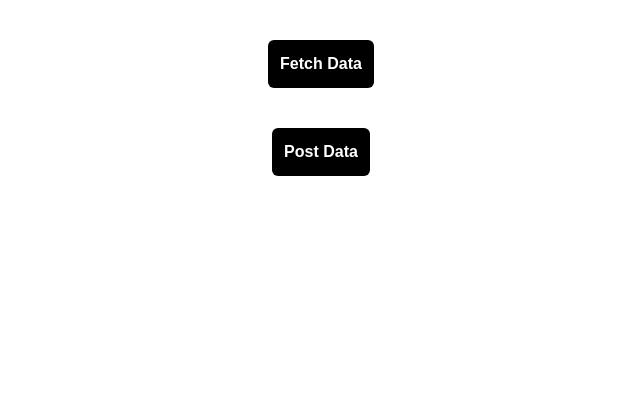
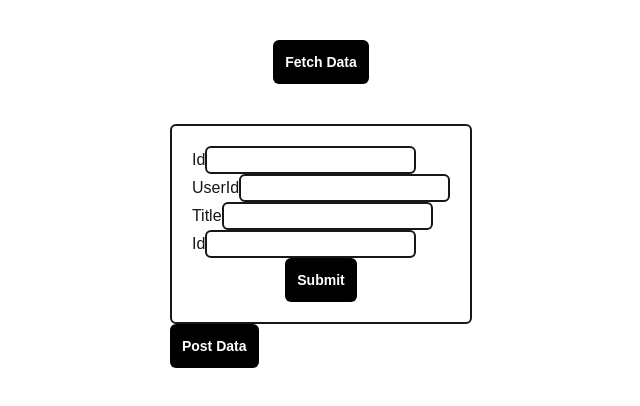
Before and after one commit to Moha2088/tanstack-next, a Next.js app: page / in a window 1280 px wide. Shown: the top 406 px of the page, without its empty margins (319-959 px from the left). Built offline with nearby package versions, Linux system fonts and the light colour scheme.

Commit message:
add Form and Button component

```diff
--- /dev/null
+++ b/src/app/components/PostForm.tsx
@@ -0,0 +1,38 @@
+import { useState } from "react"
+import { Todo } from "@/app/types/types"
+import Button from "@/app/components/ui/Button"
+
+interface PostFormProps {
+    PostData: (todo: Todo) => void
+}
+
+export default function PostForm(props: PostFormProps) {
+    const [input, setInput] = useState("");
+
+    return (
+        <div className="flex justify-center items-center flex-col border-2 rounded-md p-5">
+            <form>
+                <div>
+                    <label>Id</label>
+                    <input className="border-2 rounded-md" type="text"></input>
+                </div>
+                <div>
+                    <label>UserId</label>
+                    <input className="border-2 rounded-md" type="text"></input>
+                </div>
+                <div>
+                    <label>Title</label>
+                    <input className="border-2 rounded-md" type="text"></input>
+                </div>
+                <div>
+                    <label>Id</label>
+                    <input className="border-2 rounded-md" type="text"></input>
+                </div>
+            </form>
+
+            <Button onClick={() => props.PostData}>
+                Submit
+            </Button>
+        </div>
+    )
+}
--- /dev/null
+++ b/src/app/components/ui/Button.tsx
@@ -0,0 +1,14 @@
+import { ButtonHTMLAttributes } from "react"
+
+type ButtonProps = ButtonHTMLAttributes<HTMLButtonElement>
+
+export default function Button(props: ButtonProps) {
+
+    return (
+        <button
+            className=" rounded-md p-3 bg-black text-white text-sm font-bold cursor-pointer"
+            {...props}
+        >
+        </button>
+    )
+}
--- a/src/app/page.tsx
+++ b/src/app/page.tsx
@@ -9,6 +9,8 @@ import {
 import { useEffect, useState } from "react";
 import { Todo } from "@/app/types/types";
 import axios from "axios";
+import Button from "@/app/components/ui/Button"
+import PostForm from "@/app/components/PostForm"
 
 const queryClient = new QueryClient();
 
@@ -21,7 +23,9 @@ export default function Home() {
             setPostData(false);
         }
         if (fetchData) {
+            setTimeout(() => {
                 setFetchData(false);
+            }, 5000);
         }
     }, [postData, fetchData]);
 
@@ -29,34 +33,30 @@ export default function Home() {
         <QueryClientProvider client={queryClient}>
             <div className="flex justify-center items-center mt-10 mb-10 flex-col">
                 <div className="mb-10">
-          <button
-            className=" rounded-md p-3 bg-black text-white font-bold cursor-pointer"
+                    <Button
                         onClick={() => setFetchData(true)}
                     >
                         Fetch Data
-          </button>
+                    </Button>
                 </div>
-        <div className="flex justify-center">{fetchData && <FetchData />}</div>
+                <div className="flex justify-center">{fetchData && <FetchData/>}</div>
+                <div>
 
-        <div>
-          <button
-            className=" rounded-md p-3 bg-black text-white font-bold cursor-pointer"
+                    <PostForm />
+
+                    <Button
                         onClick={() => setPostData(true)}
                     >
                         Post Data
-          </button>
-          <div>
-            {postData &&
-                <PostData />
-            }
-            </div>
+                    </Button>
+                    <div>{postData && <PostData/>}</div>
                 </div>
             </div>
         </QueryClientProvider>
     );
 }
 
-function PostData() {
+function PostData(todo: Todo) {
     const mutation = useMutation({
         mutationFn: async (newTodo: Todo) => {
             const response = await axios.post(
@@ -82,7 +82,7 @@ function PostData() {
 }
 
 function FetchData() {
-  const { isPending, error, data } = useQuery({
+    const {isPending, error, data} = useQuery({
         queryKey: ["todoData"],
         queryFn: () =>
             fetch("https://jsonplaceholder.typicode.com/todos/2").then((res) =>
```
Lines whose indentation alone changed are shown as unchanged.
